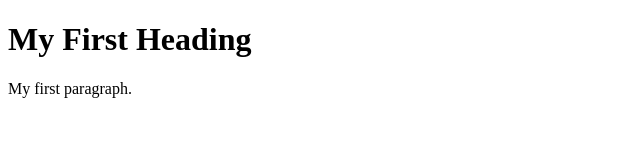
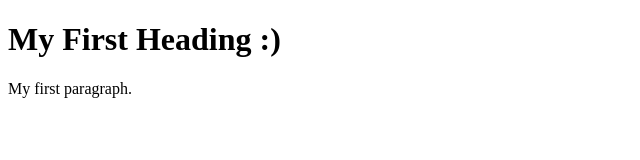
Before and after one commit to cucka/firstP, a plain HTML site: page index.html in a window 1280 px wide. Shown: the full height of the page, 0-640 px from the left. Drawn offline with Linux system fonts and the light colour scheme.

Commit message:
just smile

```diff
--- a/index.html
+++ b/index.html
@@ -2,7 +2,7 @@
 <html>
 <body>
 
-<h1>My First Heading</h1>
+<h1>My First Heading :)</h1>
 <p>My first paragraph.</p>
 
 </body>
```
